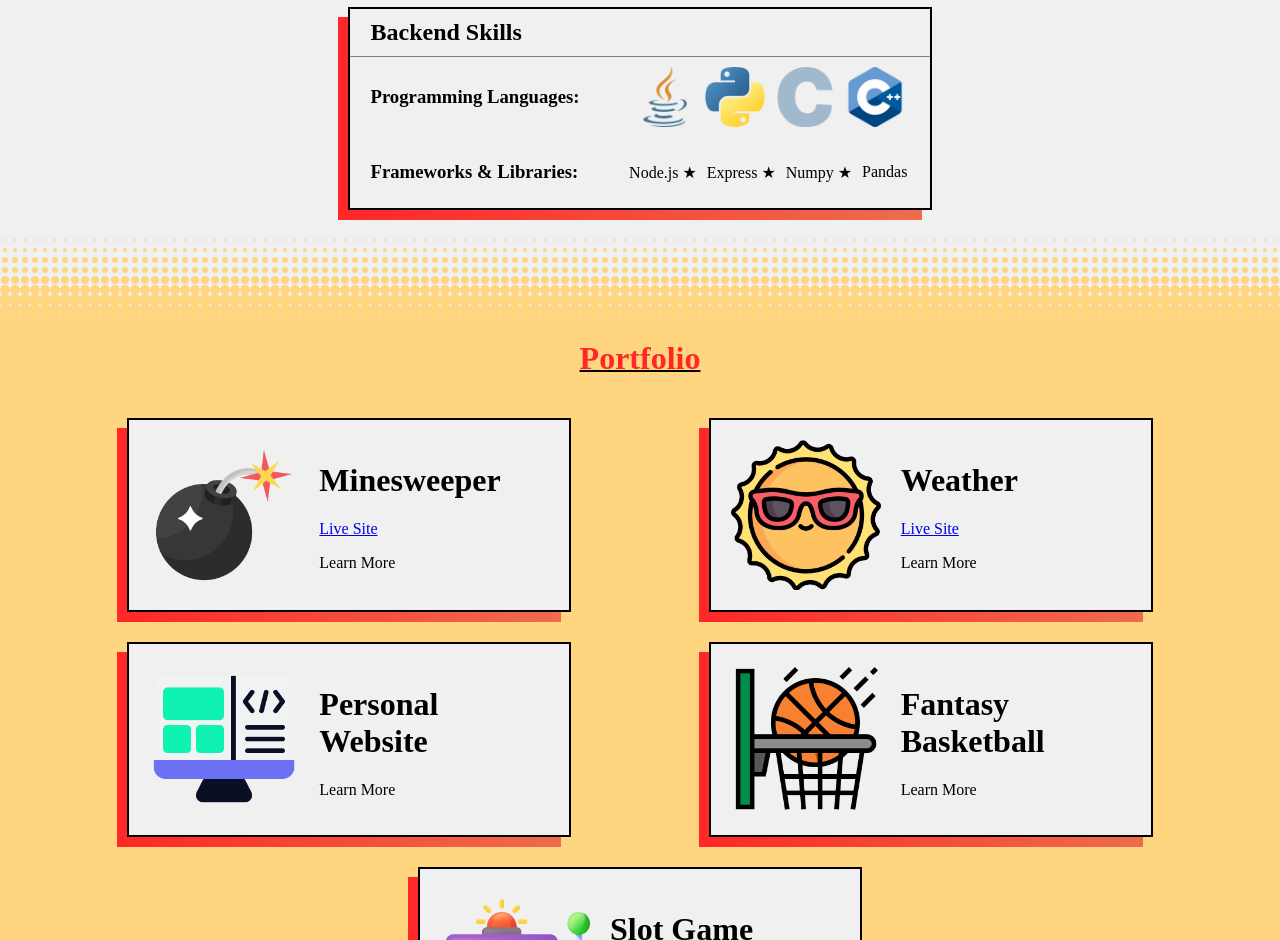
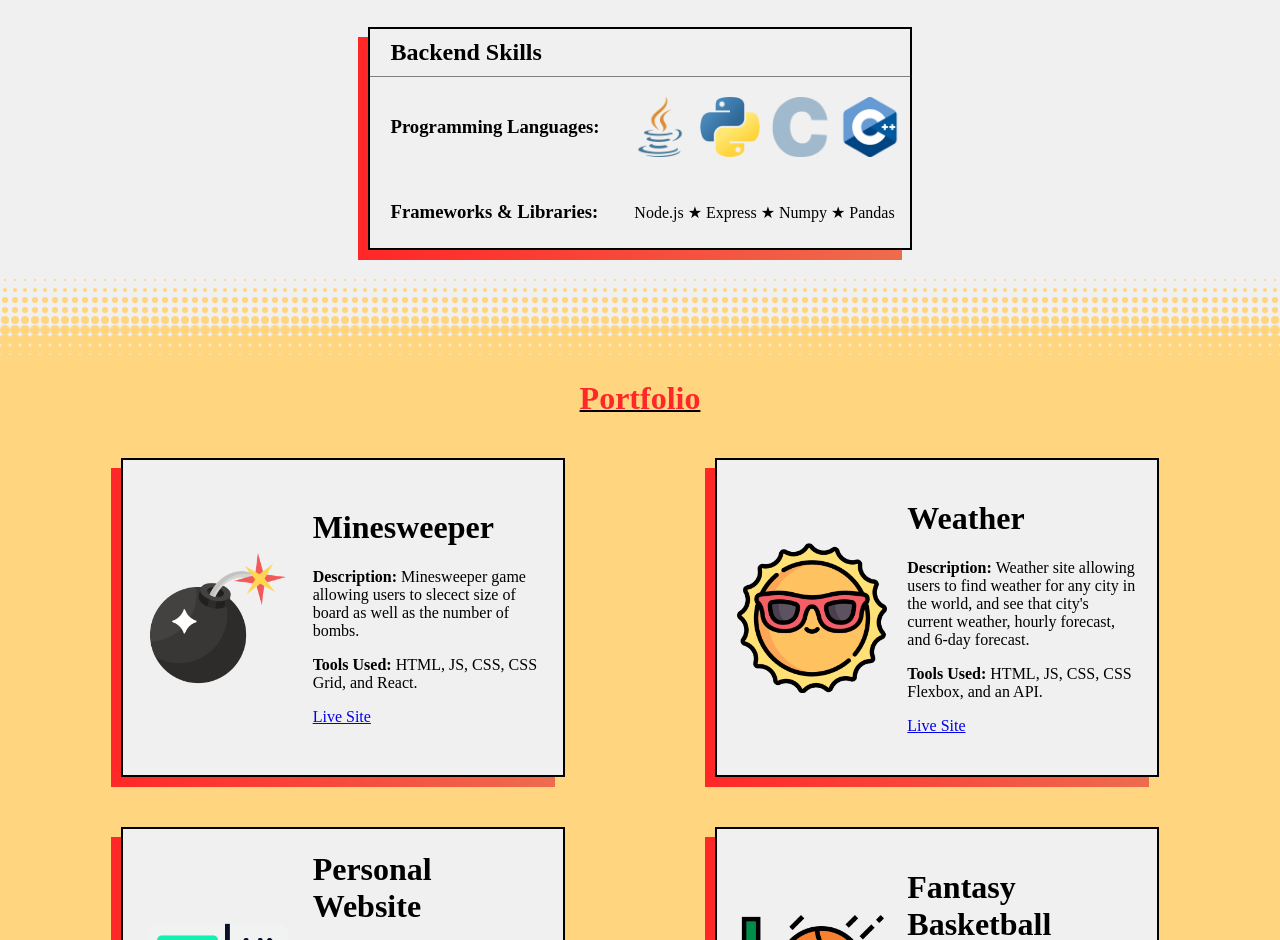
Before and after one commit to ChrisRandall777/Personal_Website, a Next.js app: page / in a window 1280 px wide. Shown: the part 1860-2800 px from the top of the page. Built offline with nearby package versions, Linux system fonts and the light colour scheme.

Commit message:
some updates

```diff
--- a/app/Components/Card.module.css
+++ b/app/Components/Card.module.css
@@ -1,12 +1,17 @@
 .wrapper {
     position: relative;
+    height: fit-content;
+    width: fit-content;
     z-index: 0;
 }
 
 .card {
     display: flex;
+    justify-content: center;
+    align-items: center;
     column-gap: 20px;
     padding: 20px;
+    height: 275px;
     width: 400px;
     background-color: var(--background-color);
     border: 2px solid var(--text-color);
@@ -24,26 +29,20 @@
     z-index: -1;
 }
 
+.title {
+    margin-top: 0px;
+}
+
 .cardImage {
     width: 150px;
     height: 150px;
 }
 
-.learnMore {
-    width: fit-content;
-}
-
-.learnMore:hover {
-    text-decoration: underline;
-    font-weight: bold;
-    cursor: pointer;
-}
-
 @media (max-width: 560px){
     .card {
         flex-direction: column;
+        height: 325px;
         width: 250px;
-        align-items: center;
         text-align: center;
     }
 
@@ -51,9 +50,4 @@
         width: 100px;
         height: 100px;
     }
-
-    .learnMore {
-        margin: auto;
-        padding-top: 5px;
-    }
 }
--- a/app/Components/Card.tsx
+++ b/app/Components/Card.tsx
@@ -1,16 +1,17 @@
 "use client"
 import styles from "./Card.module.css"
 
-export default function Card({ info, openModal }: any){
+export default function Card({ info }: any){
     return (
         <>
             <div className={styles.wrapper}>
                 <div className={styles.card}>
                     <img className={styles.cardImage} src={info.img}/>
                     <div>
-                        <h1>{info.title}</h1>
+                        <h1 className={styles.title}>{info.title}</h1>
+                        <p><strong>Description: </strong>{info.description}</p>
+                        <p><strong>Tools Used: </strong>{info.toolsUsed}</p>
                         {info.site ? <a href={info.site} target="_blank">Live Site</a> : null}
-                        <p className={styles.learnMore} onClick={() => {openModal(info)}}>Learn More</p>
                     </div>
                 </div>
             </div>
--- a/app/Components/Name.module.css
+++ b/app/Components/Name.module.css
@@ -61,11 +61,13 @@
     animation: fall 3s ease-in forwards;
 }
 
-.bottomText {
+.bottomArrow {
     position: absolute;
-    bottom: 10px;
-    left: calc(50% - 90px);
+    bottom: 40px;
+    left: calc(50% - 12.5px);
     z-index: 2;
+    transform: rotate(90deg);
+    animation: bounce 1s ease-in-out infinite;
 }
 
 .bottomFadeOut {
@@ -90,3 +92,12 @@
         top: calc(100%)
     }
 }
+
+@keyframes bounce {
+    50% {
+        bottom: 20px;
+    }
+    100% {
+        bottom: 40px;
+    }
+}
--- a/app/Components/Name.tsx
+++ b/app/Components/Name.tsx
@@ -6,9 +6,11 @@ const Name = () => {
     const [mounted, setMounted] = useState(false);
 
     let name = "Hi, I'm Chris";
+
     function randomHeight() {
         return Math.floor(Math.random() * 500) + 50;
     }
+
     function createBall(){
         let ballElement = document.createElement('div');
         ballElement.className = styles.ball;
@@ -32,11 +34,24 @@ const Name = () => {
 
     }
 
+    function updateOpacity(){
+        let scroll = document.documentElement.scrollTop;
+        let opacity = 1 - scroll / 200;
+        if(opacity > 0){
+            document.getElementById("arrow")?.style.setProperty("opacity", `${opacity}`);
+        } else {
+            document.getElementById("arrow")?.style.setProperty("display", "none");
+            document.removeEventListener("scroll", updateOpacity);
+        }
+    }
+
     useEffect(() => {
         setMounted(true)
         setTimeout(() => {
             setInterval(createBall, 100);
         }, 1000)
+
+        document.addEventListener("scroll", updateOpacity)
     }, []);
 
     return (
@@ -62,7 +77,7 @@ const Name = () => {
                 </div>
 
             </div>
-            <div className={styles.bottomText}>Check out more below ↓</div>
+            <div id="arrow" className={styles.bottomArrow}>➤</div>
             <div className={styles.bottomFadeOut}></div>
         </div>
     );
--- a/app/Components/Portfolio.module.css
+++ b/app/Components/Portfolio.module.css
@@ -8,67 +8,5 @@
     padding: 20px;
     flex-wrap: wrap;
     justify-content: space-evenly;
-    gap: 30px;
+    gap: 50px;
 }
-
-.modalContent {
-    position: fixed;
-    width: 450px;
-    height: 280px;
-    top: calc(50% - 140px);
-    left: calc(50% - 225px);
-    background-color: var(--background-color);
-    border: 2px solid var(--text-color);
-    display: flex;
-    align-items: center;
-    gap: 30px;
-    padding: 10px;
-}
-
-.modalContentImg {
-    height: 150px;
-    width: 150px;
-}
-
-.modal {
-    position: fixed;
-    top: 0px;
-    left: 0px;
-    height: 100%;
-    width : 100%;
-    backdrop-filter: blur(2px);
-    display: none;
-}
-
-.exitBtn {
-    position: absolute;
-    margin: 0;
-    width: 40px;
-    height: 40px;
-    line-height: 40px;
-    text-align: center;
-    right: 0px;
-    top: 0px;
-    color: var(--text-color);
-}
-
-.exitBtn:hover {
-    background-color: red;
-    cursor: pointer;
-}
-
-.exitText {
-    margin: 0;
-}
-
-@media (max-width: 560px){
-    .modalContent {
-        width: 80%;
-        left: calc(10% - 10px);
-    }
-
-    .modalContentImg {
-        height: 100px;
-        width: 100px;
-    }
-}
--- a/app/Components/Portfolio.tsx
+++ b/app/Components/Portfolio.tsx
@@ -48,62 +48,9 @@ export default function(){
                 <h1 className="sectionHeader">Portfolio</h1>
 
                 <div className={styles.cardsContainer}>
-                    {portfolioItems.map((item, i) => {return <Card info={item} openModal={openModal} key={i}/>})}
+                    {portfolioItems.map((item, i) => {return <Card key={i} info={item}/>})}
                 </div>
-
-                <div id="modal" className={styles.modal} onClick={(e) => closeModal(e)}>
-                    <div id="modalContent" className={styles.modalContent}>
-                        <div id="exitBtn" className={styles.exitBtn} onClick={(e) => closeModal(e)}>
-                            <h1 id="exitText" className={styles.exitText}>&times;</h1>
-                        </div>
-                        {/* <div style={{ textAlign: "center" }}>
-                            <img id="image" className={styles.modalContentImg}/>
-                            <h1 id="modalTitle"></h1>
-                        </div> */}
-                        <div>
-                            <div style={{ textAlign: "center"}}>
-                                <h1 id="modalTitle"></h1>
-                            </div>
-
-                            <p id="description"></p>
-                            <p id="toolsUsed"></p>
-                        </div>
-
-                    </div>
-                </div>
-
             </div>
         </>
     )
 }
-
-function openModal(info: any){
-    let modalTitle = document.getElementById("modalTitle")
-    modalTitle ? modalTitle.innerHTML = `${info.title}` : null
-    // if(info.title === "Minesweeper")
-    //     modalTitle ? modalTitle.innerHTML = "Mine-\nsweeper" : null
-    // else
-    //     modalTitle ? modalTitle.innerHTML = `${info.title}` : null
-
-    let image = document.getElementById("image")
-    image ? image.setAttribute("src", info.img) : null
-
-    let desc = document.getElementById("description")
-    desc ? desc.innerHTML = "<b>Description: </b>" + info.description : null
-
-    let toolsUsedText = document.getElementById("toolsUsed")
-    toolsUsedText ? toolsUsedText.innerHTML = "<b>Stack: </b>" + info.toolsUsed : null
-
-    let modal = document.getElementById("modal")
-    modal ? modal.style.display = "block" : null
-    document.body.style.overflow = "hidden"
-}
-
-function closeModal(e: any){
-    if(e.target.id == "modal" || e.target.id == "exitBtn" || e.target.id == "exitText"){
-        let modal = document.getElementById("modal")
-        modal ? modal.style.display = "none" : null
-        document.body.style.overflow = "scroll"
-    }
-
-}
--- a/app/Components/SkillsContainer.module.css
+++ b/app/Components/SkillsContainer.module.css
@@ -28,37 +28,45 @@
 }
 
 .contentContainer {
-    display: flex;
-    flex-direction: row;
-    justify-content: flex-start;
-    align-items: center;
-    column-gap: 10px;
+    display: grid;
+    grid-template-columns: max-content max-content;
+    place-items: center;
 }
 
 .skillTitle {
     margin: 0;
     padding: 10px 20px;
+    justify-self: start;
 }
 
 .elementsContainer {
     display: flex;
+    max-width: 350px;
     flex-direction: row;
     justify-content: center;
     align-items: center;
     column-gap: 10px;
-    width: 300px;
+    flex-wrap: wrap;
     padding: 10px;
 }
 
 .img {
     height: 60px;
     width: 60px;
+    margin: 10px 0;
+}
+
+.textElement {
+    text-align: center;
 }
 
 @media (max-width: 700px){
     .contentContainer {
-        flex-direction: column;
-        justify-content: center;
+        grid-template-columns: auto;
+    }
+
+    .skillTitle {
+        justify-self: center;
     }
 
     .textElement {
@@ -72,12 +80,6 @@
 
 @media (max-width: 450px){
     .elementsContainer {
-        width: fit-content;
-        flex-direction: column;
-        row-gap: 10px;
-    }
-
-    .star {
-        display: none;
+        max-width: 200px;
     }
 }
--- a/app/Components/SkillsContainer.tsx
+++ b/app/Components/SkillsContainer.tsx
@@ -1,4 +1,6 @@
+"use client"
 import styles from './SkillsContainer.module.css';
+import { useState, useEffect } from 'react';
 
 type contentInfo = {
     title: string,
@@ -12,27 +14,47 @@ type skillsContainerProps = {
 }
 
 const SkillsContainer = (props: skillsContainerProps) => {
+    const [numInRow, setNumInRow] = useState(5);
+
+    function updateNumInRow(){
+        if(window.innerWidth < 450)
+            setNumInRow(2)
+        else
+            setNumInRow(5)
+    }
+
+    useEffect(() => {
+        window.addEventListener("resize", updateNumInRow)
+        updateNumInRow()
+    }, [])
+
     return (
         <div className={styles.wrapper}>
             <div className={styles.skillsContainer}>
                 <h2 className={styles.skillTitle}>{props.title}</h2>
                 <div className={styles.line}></div>
-                {props.contentInfo.map((info, index) => {
-                    return  (
-                        <div key={index} className={styles.contentContainer}>
-                            <h3 className={styles.skillTitle}>{info.title}<span className={styles.colon}>:</span></h3>
-                            {info.isContentIMGs ?
-                                <div className={styles.elementsContainer}>
+                <div className={styles.contentContainer}>
+                    {props.contentInfo.map((info, index) => {
+                        return Array.from({ length: 2 }).map((_, idx) => {
+                            return idx % 2 == 0 ?
+                            (<h3 key={index * props.contentInfo.length + idx} className={styles.skillTitle}>{info.title}<span className={styles.colon}>:</span></h3>)
+                            :
+                            (info.isContentIMGs ?
+                                <div key={index * props.contentInfo.length + idx} className={styles.elementsContainer}>
                                     {info.content.map((src, index2) => {return <img key={index2} src={src} className={styles.img}></img>})}
                                 </div>
                                 :
-                                <div className={styles.elementsContainer}>
-                                    {info.content.map((str, index3) => {return <p key={index3} className={styles.textElement}>{str}{(index3 === info.content.length - 1 ? null : <span className={styles.star}>{" ★ "}</span>)}</p>})}
+                                <div key={index * props.contentInfo.length + idx} className={styles.elementsContainer}>
+                                    <p className={styles.textElement}>
+                                        {info.content.map((str, strIdx) => {
+                                            return (strIdx == 0 ? <span key={strIdx}>{str}</span> : (strIdx % numInRow == 0 ? <span key={strIdx}><br></br>{str}</span> : <span key={strIdx}>{" ★ " + str}</span>))
+                                        })}
+                                    </p>
                                 </div>
-                            }
-                        </div>
-                    )
-                })}
+                            )
+                        })
+                    })}
+                </div>
             </div>
         </div>
     )
--- a/app/Components/ThemeToggle.tsx
+++ b/app/Components/ThemeToggle.tsx
@@ -28,7 +28,6 @@ const ThemeToggle = () => {
     }, []);
 
     useEffect(() => {
-        console.log("themes", theme, systemTheme);
         if(theme === "system"){
             handleThemeChange(systemTheme || "light");
         } else {
```
Also changed, not shown: 1 other file (tests, documents, lock files or other folders).
